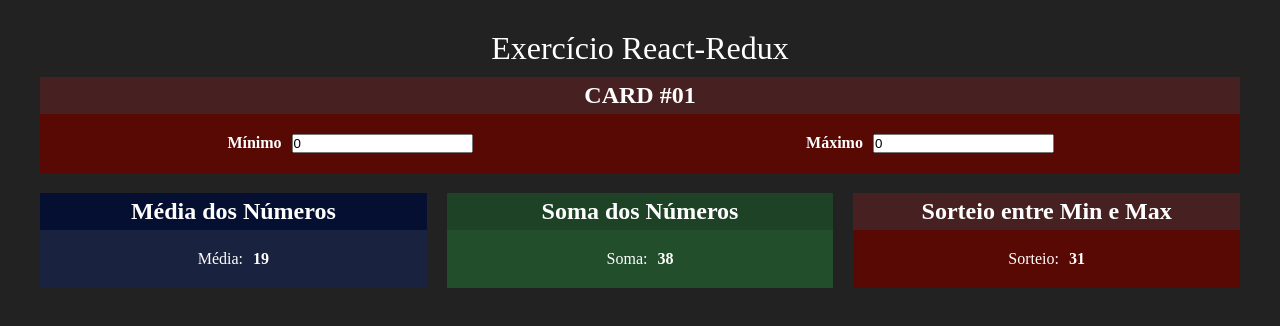
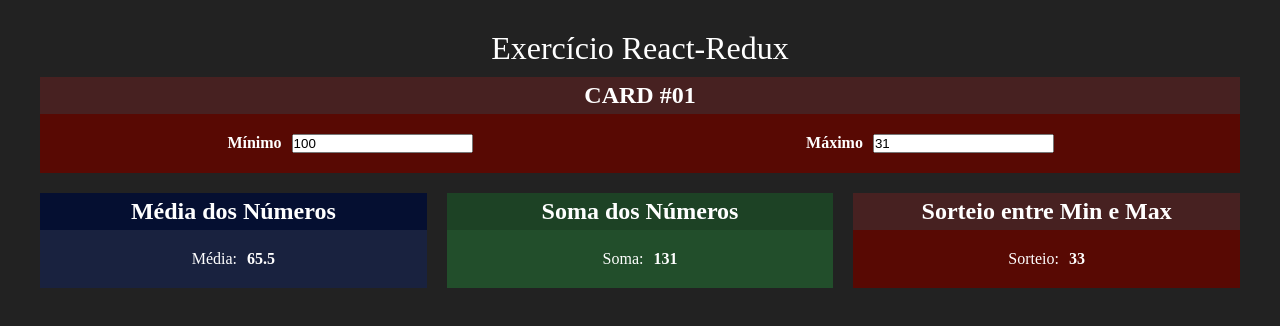
Before and after one commit to CapitaoDAreia/react-redux-course, a React (Create React App) app in the folder 06-redux/: page / in a window 1280 px wide. Shown: the top 326 px of the page. Built offline with nearby package versions, Linux system fonts and the light colour scheme.

Commit message:
SECTION 6: Redux - Setting actions mapping for changed states and building reducers logic

```diff
--- a/06-redux/src/Components/Intervalo.tsx
+++ b/06-redux/src/Components/Intervalo.tsx
@@ -1,10 +1,17 @@
 import Card from "./Card";
 
+import { connect } from "react-redux";
+import { alterarNumMinimo } from "../Store/actions/numeros";
+
 interface IntervaloProps {
-
+  min: number;
+  max: number;
+  alterarMinimo: any
 }
 
 const Intervalo = (props: IntervaloProps) => {
+  const { min, max } = props;
+  props.alterarMinimo(100)
   return (
     <Card title="CARD #01" headColor="#472121" bodyColor="#580903">
       <div
@@ -22,11 +29,7 @@ const Intervalo = (props: IntervaloProps) => {
           }}
         >
           <strong>Mínimo</strong>
-          <input
-            type="number"
-            value={0}
-
-          />
+          <input type="number" value={min} readOnly />
         </span>
 
         <span
@@ -38,14 +41,31 @@ const Intervalo = (props: IntervaloProps) => {
           }}
         >
           <strong>Máximo</strong>
-          <input
-            type="number"
-            value={0}
-          />
+          <input type="number" value={max} readOnly />
         </span>
       </div>
     </Card>
   );
 };
 
-export default Intervalo;
+const mapStateToProps = (state: any) => {
+  return {
+    min: state.numeros.min,
+    max: state.numeros.max,
+  };
+};
+
+const mapActionCreatorsToProps = (dispatch: any) => {
+  return {
+    alterarMinimo(newMinNumber: number) {
+      //action creator -> action
+      const action = alterarNumMinimo(newMinNumber);
+      dispatch(action);
+    },
+  };
+};
+
+export default connect(
+  mapStateToProps, //mapeamento dos estados para props
+  mapActionCreatorsToProps //mapeamento das actions para props
+  )(Intervalo);
--- a/06-redux/src/Store/StoreConfig.tsx
+++ b/06-redux/src/Store/StoreConfig.tsx
@@ -14,13 +14,22 @@ import { legacy_createStore as createStore, combineReducers } from 'redux' //O c
 
 const reducers = combineReducers({
     numeros: function(state: any, action: any){
-        return {
-            min: 7,
-            max: 31
+        switch(action.type){
+            case 'ALTERA_NUM_MIN':
+                return {
+                    ...state,
+                    min: action.payload
+                }
+            default:
+                return {
+                    min: 7,
+                    max: 31
+                }
         }
     },
 
     ficticio: function(state: any, action: any){
+        console.log('Reducer ficticio nomes...')
         return ['Igor', 'Daniel']
     }
 })
--- /dev/null
+++ b/06-redux/src/Store/actions/numeros.ts
@@ -0,0 +1,7 @@
+//Action creator
+export function alterarNumMinimo(newNumber: number){
+    return{
+        type: 'ALTERA_NUM_MIN',
+        payload: newNumber
+    }
+}
```
